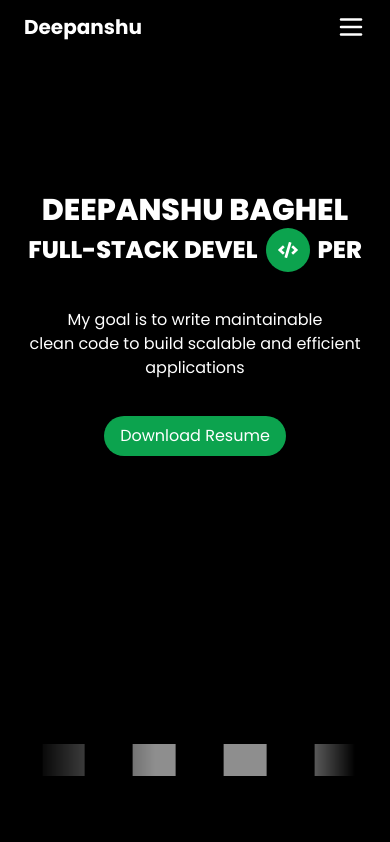
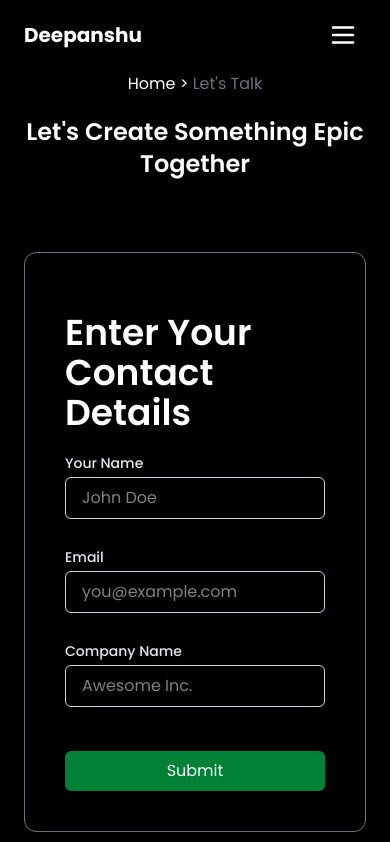
Before and after one commit to Deepanshuu06/PERSONAL-PROTFOLIO-V2, a React (Vite) app: page /contact in a window 390 px wide. Shown: the top 842 px of the page. Built offline with nearby package versions, Linux system fonts and the light colour scheme; grey boxes are pictures that could not be loaded.

Commit message:
contact page added

```diff
--- a/src/App.jsx
+++ b/src/App.jsx
@@ -1,38 +1,44 @@
-import React, { useEffect, useRef } from "react";
+// App.jsx
+import React from "react";
+import {
+  createBrowserRouter,
+  RouterProvider,
+  Outlet,
+} from "react-router-dom";
+
 import Navbar from "./components/Navbar";
-import Hero from "./components/Hero";
-import About from "./components/About";
-import IntroSection from "./components/IntroSection";
-import Marquee from "./components/Marquee";
+import Body from "./components/Body";
 import Eyes from "./components/Eyes";
-import LocomotiveScroll from 'locomotive-scroll';
-import 'locomotive-scroll/dist/locomotive-scroll.css';
+import Error from "./components/ErrorPage";
+import Contact from "./components/Contact";
+
+
+// Layout with Navbar + nested routes
+const RootLayout = () => (
+  <div className="bg-black min-h-screen text-white">
+    <Navbar />
+    <Outlet />
+  </div>
+);
+
+
+const router = createBrowserRouter([
+  {
+    path: "/",
+    element: <RootLayout />,
+    children: [
+      { path: "/", element: <Body /> },
+      { path: "/eye", element: <Eyes /> },
+      { path: "/contact", element: <Contact/> },
+      { path: "/eye", element: <Eyes /> },
+      { path: "*", element: <Error/> },
+    ],
+  },
+]);
+
 
 function App() {
-  const scrollRef = useRef(null);
-
-  useEffect(() => {
-    const scroll = new LocomotiveScroll({
-      el: scrollRef.current,
-      smooth: true,
-      lerp: 0.075, // optional: tweak for scroll "weight"
-    });
-
-    return () => {
-      if (scroll) scroll.destroy(); // clean up
-    };
-  }, []);
-
-  return (
-    <div data-scroll-container ref={scrollRef} className="bg-black">
-      <Navbar />
-      <Hero />
-      <IntroSection />
-      <Marquee />
-      <About />
-      {/* <Eyes/> */}
-    </div>
-  );
+  return <RouterProvider router={router} />;
 }
 
 export default App;
--- /dev/null
+++ b/src/components/Body.jsx
@@ -0,0 +1,38 @@
+
+import React, { useEffect, useRef } from "react";
+
+
+
+
+import LocomotiveScroll from 'locomotive-scroll';
+import 'locomotive-scroll/dist/locomotive-scroll.css';
+import Hero from "./Hero";
+import IntroSection from "./IntroSection";
+import Marquee from "./Marquee";
+import About from "./About";
+
+function Body() {
+     const scrollRef = useRef(null);
+
+      useEffect(() => {
+        const scroll = new LocomotiveScroll({
+          el: scrollRef.current,
+          smooth: true,
+          lerp: 0.075,
+        });
+
+        return () => {
+          if (scroll) scroll.destroy();
+        };
+      }, []);
+  return (
+    <div data-scroll-container ref={scrollRef} className="bg-black">
+    <Hero />
+    <IntroSection />
+    <Marquee />
+    <About />
+  </div>
+  )
+}
+
+export default Body
--- a/src/components/Contact.jsx
+++ b/src/components/Contact.jsx
@@ -0,0 +1,95 @@
+import React from "react";
+import { styles } from "../style";
+import { Link } from "react-router";
+import { motion } from "framer-motion";
+
+function Contact() {
+  return (
+    <>
+      <div
+        className={`${styles.paddingX} min-h-screen w-screen p-10 lg:pt-20 flex flex-col  lg:flex-row justify-between gap-10`}
+      >
+        {/* Left Div */}
+        <div className="lg:w-1/2 w-full  h-full flex flex-col gap-5 py-8 lg:py-15 items-center lg:items-start">
+          <p>
+            <Link to={"/"}>
+              <span> Home</span>
+            </Link>{" "}
+            <span>></span> <span className="text-zinc-500"> Let's Talk</span>
+          </p>
+          <h1 className=" text-2xl lg:text-6xl font-semibold text-center lg:text-start">
+            Let's Create Something Epic Together
+          </h1>
+        </div>
+
+        {/* right div */}
+        <div className=" w-full lg:w-1/2 ">
+          <div className=" rounded-xl w-full border-zinc-500 border-1 text-white p-10">
+            <h1 className="text-4xl font-semibold py-5 hover:pl-2 ease-in duration-500">
+              Enter Your <br /> Contact Details
+            </h1>
+            <form action="" className="space-y-7 ">
+              <div>
+                <label
+                  htmlFor="name"
+                  className="block text-sm font-medium text-gray-200"
+                >
+                  Your Name
+                </label>
+                <input
+                  className="mt-1 w-full px-4 py-2 border border-gray-300 rounded-md focus:outline-none"
+                  type="text"
+                  name="Name"
+                  id="name"
+                  placeholder="John Doe"
+                />
+              </div>
+
+              <div>
+                <label
+                  htmlFor="email"
+                  className="block text-sm font-medium text-gray-200"
+                >
+                  Email
+                </label>
+                <input
+                  className="mt-1 w-full px-4 py-2 border border-gray-300 rounded-md focus:outline-none "
+                  type="email"
+                  name="Email"
+                  id="email"
+                  placeholder="you@example.com"
+                />
+              </div>
+
+              <div>
+                <label
+                  htmlFor="company_name"
+                  className="block text-sm font-medium text-gray-200"
+                >
+                  Company Name
+                </label>
+                <input
+                  className="mt-1 w-full px-4 py-2 border border-gray-300 rounded-md focus:outline-none "
+                  type="text"
+                  name="Company_Name"
+                  id="company_name"
+                  placeholder="Awesome Inc."
+                />
+              </div>
+
+              <button
+                type="submit"
+                className="mt-4 w-full bg-green-700 text-white py-2 rounded-md hover:bg-green-800 transition cursor-pointer"
+              >
+                Submit
+              </button>
+            </form>
+          </div>
+        </div>
+      </div>
+
+    </>
+  );
+}
+
+export default Contact;
--- /dev/null
+++ b/src/components/ErrorPage.jsx
@@ -0,0 +1,28 @@
+import React from 'react';
+import { useNavigate } from 'react-router-dom';
+
+function ErrorPage() {
+  const navigate = useNavigate();
+
+  return (
+    <div className='h-screen w-screen bg-black text-white flex flex-col items-center justify-center px-4'>
+      <img
+        src='https://cdn-icons-png.flaticon.com/512/2622/2622615.png'
+        alt='Under Construction'
+        className='w-40 h-40 mb-6'
+      />
+      <h1 className='lg:text-3xl font-bold mb-2 '>Page Under Construction</h1>
+      <p className='mb-6 text-center max-w-md'>
+        We're working hard to bring you something awesome. This page is still under construction!
+      </p>
+      <button
+        onClick={() => navigate('/')}
+        className='bg-white text-black px-4 py-2 rounded hover:bg-gray-200 transition'
+      >
+        Back to Home
+      </button>
+    </div>
+  );
+}
+
+export default ErrorPage;
--- a/src/components/Navbar.jsx
+++ b/src/components/Navbar.jsx
@@ -3,43 +3,91 @@ import { navLinks, personalDetails } from "../constants/constants";
 import { styles } from "../style";
 import { FaPencilAlt } from "react-icons/fa";
 import { GoArrowUpRight } from "react-icons/go";
-import { LuMenu } from "react-icons/lu";
+import { LuMenu, LuX } from "react-icons/lu";
+import { Link } from "react-router";
 
 function Navbar() {
+  const [isMobileMenuOpen, setIsMobileMenuOpen] = useState(false);
 
-  const [isMobileMenuOpen , setIsMobileMenuOpen] = useState(false)
+  const toggleMobileMenu = () => {
+    setIsMobileMenuOpen((prev) => !prev);
+  };
+
   return (
     <nav
       className={`${styles.paddingX} flex justify-between items-center fixed top-0 left-0 w-screen z-50 bg-black`}
     >
-      <div className=" py-3 flex justify-between items-center w-full">
-        <h1 className="font-bold text-xl cursor-pointer hidden lg:flex ">
-          {personalDetails.name}
-        </h1>
-        <h1 className="font-bold text-xl cursor-pointer lg:hidden ">
-          {personalDetails.name.split(" ")[0]}
-        </h1>
-        <div className=" hidden lg:flex gap-10">
+      {/* Mobile Menu Overlay */}
+      {isMobileMenuOpen && (
+        <div className="absolute top-16 left-0 w-full bg-black lg:hidden border-t border-gray-800">
+          <div className="flex flex-col items-center gap-4 p-6">
+            {navLinks.map((link) => (
+             <Link to={link.path}>
+              <h3
+                key={link.id}
+                className="cursor-pointer uppercase font-semibold text-white hover:text-green transition-colors duration-300"
+                onClick={()=>toggleMobileMenu()}
+              >
+                {link.title}
+              </h3>
+             </Link>
+            ))}
+          </div>
+        </div>
+      )}
+
+      <div className="py-3 flex justify-between items-center w-full">
+        {/* Logo */}
+        <Link to={"/"} className="hidden lg:block">
+          <h1 className="font-bold text-xl cursor-pointer hidden lg:flex">
+            {personalDetails.name}
+          </h1>
+        </Link>
+        <Link to={"/"} className="lg:hidden">
+          <h1 className="font-bold text-xl cursor-pointer">
+            {personalDetails.name.split(" ")[0]}
+          </h1>
+        </Link>
+
+        {/* Desktop Navigation */}
+        <div className="hidden lg:flex gap-10">
           {navLinks.map((link) => (
-            <h3 key={link.id} className="cursor-pointer uppercase lg:text-sm">
+           <Link to={link.path}>
+            <h3
+              key={link.id}
+              className="cursor-pointer uppercase text-sm text-white hover:text-green transition-colors duration-300"
+            >
               {link.title}
             </h3>
+           </Link>
           ))}
         </div>
 
-        <button className="group relative lg:flex hidden items-center gap-3 px-4 py-1 rounded-3xl bg-green text-white cursor-pointer self-center w-fit transition-all ease-in-out duration-300 hover:bg-transparent hover:text-green ">
+        {/* Desktop Contact Button */}
+      <Link to={"/contact"}>
+      <button className="group relative hidden lg:flex items-center gap-3 px-4 py-1 rounded-3xl bg-green text-white cursor-pointer self-center w-fit transition-all ease-in-out duration-300 hover:bg-transparent hover:text-green border border-green">
           <span className="transition-all duration-500">Let's Talk</span>
-
           <span className="p-1 rounded-full flex items-center justify-center transition-all duration-300 opacity-100 scale-100 group-hover:opacity-0 group-hover:scale-0">
             <FaPencilAlt />
           </span>
-
           <span className="absolute right-4 p-1 rounded-3xl bg-green text-white items-center justify-center transition-all duration-300 opacity-0 scale-0 group-hover:opacity-100 group-hover:scale-100">
             <GoArrowUpRight />
           </span>
         </button>
-        <button className="lg:hidden">
-          <LuMenu size={30} />
+      </Link>
+
+        {/* Mobile Menu Button */}
+        <button
+          className="lg:hidden text-white p-2"
+          onClick={toggleMobileMenu}
+          aria-label="Toggle navigation menu"
+          aria-expanded={isMobileMenuOpen}
+        >
+          {isMobileMenuOpen ? (
+            <LuX size={30} className="text-green" />
+          ) : (
+            <LuMenu size={30} />
+          )}
         </button>
       </div>
     </nav>
--- a/src/constants/constants.js
+++ b/src/constants/constants.js
@@ -7,14 +7,17 @@ export const personalDetails = {
     {
       id: "about",
       title: "About",
+      path:"/about"
     },
     {
       id: "work",
       title: "Work",
+       path:"/work"
     },
     {
       id: "contact",
       title: "Contact",
+       path:"/contact"
     },
   ];
 
```
